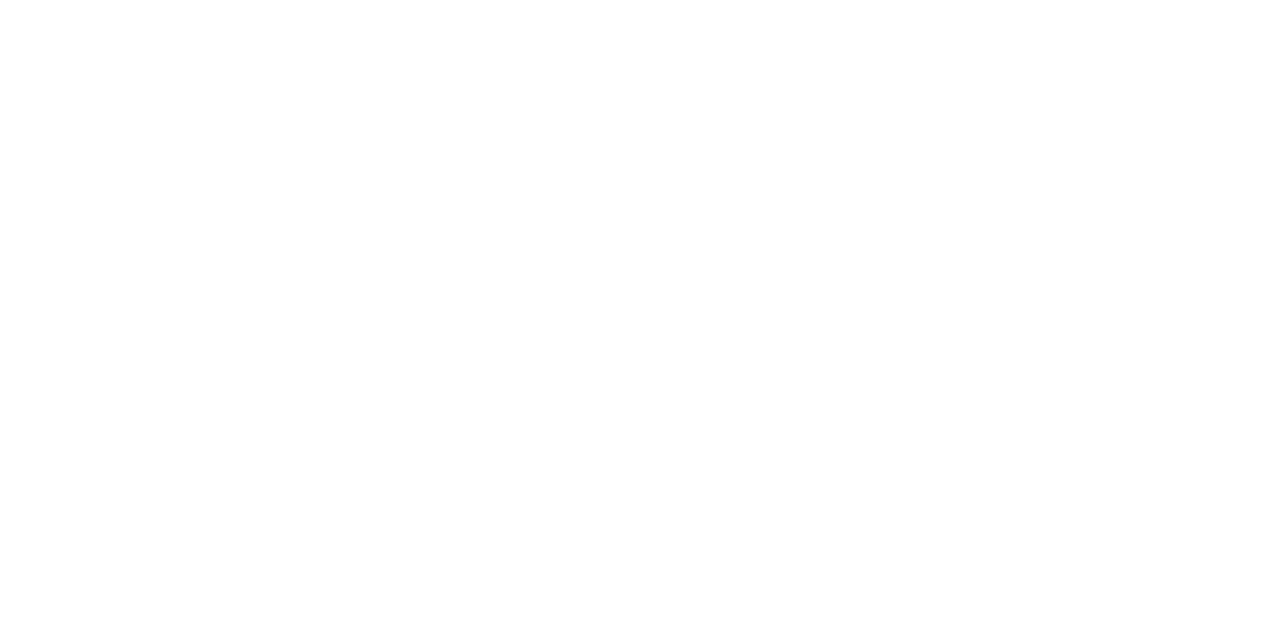
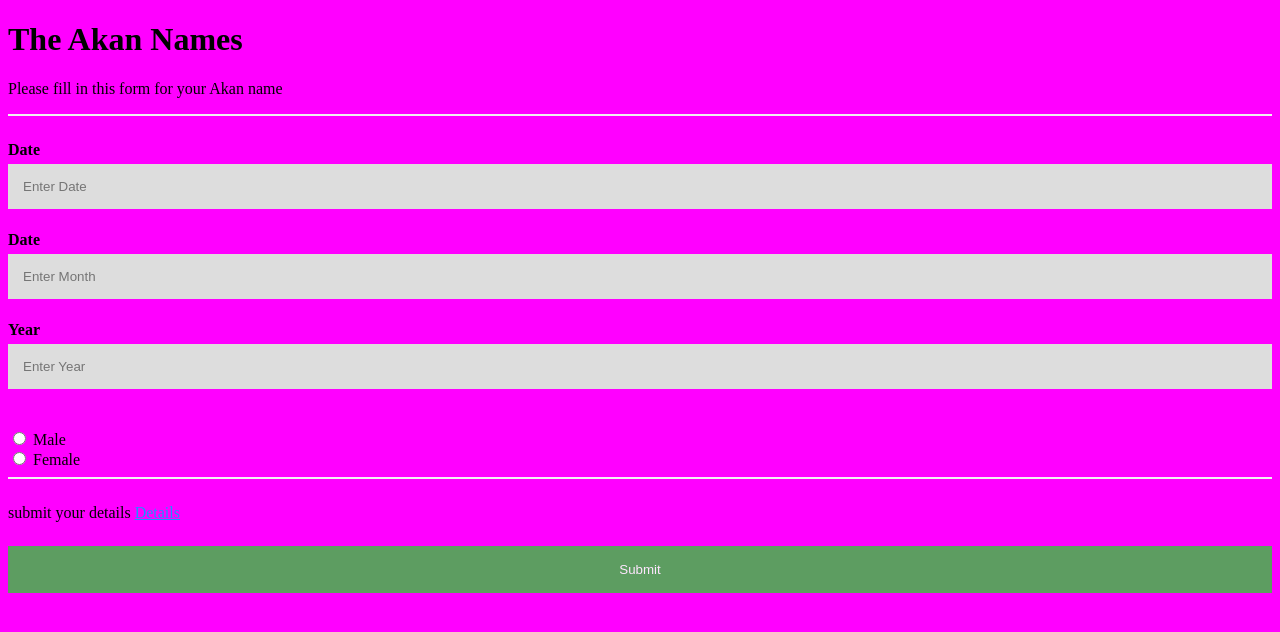
Before and after one commit to farzana583/Akan-names, a plain HTML site: page index.html in a window 1280 px wide. Drawn offline with Linux system fonts and the light colour scheme.

Commit message:
add stylinl

```diff
--- a/index.html
+++ b/index.html
@@ -4,8 +4,40 @@
     <meta charset="UTF-8">
     <meta name="viewport" content="width=device-width, initial-scale=1.0">
     <title>Document</title>
+    <link rel="stylesheet" href="style.css">
 </head>
 <body>
+    <h1>The Akan Names</h1>
+     <div class="container">
+     <p>Please fill in this form for your Akan name</p>
+     <hr>
+
+     <label for="date"><b>Date</b></label>
+      <input type="days" placeholder="Enter Date" name="date" id="date" required>
+
+      <label for="month"><b>Date</b></label>
+      <input type="months" placeholder="Enter Month" name="month" id="month" required>
+
+      <label for="year"><b>Year</b></label>
+      <input type="years" placeholder="Enter Year" name="year" id="year" required>
+       <br>
+       <br>
+
+      <!-- input for Radio butons -->
+       <form>
+           <input type="radio" id="male" name="gender" value="male" >
+           <label for="male">Male</label><br>
+
+           <input type="radio" id="female" name="gender" value="female">
+           <label for="female">Female</label><br>
+
+       </form>
+       <hr>
+
+       <p>submit your details <a href="#">Details</a></p>
+        <button type="submit" class="details">Submit</button>
+     </div>
+
 
 </body>
 </html>
--- a/style.css
+++ b/style.css
@@ -0,0 +1,40 @@
+*{
+    box-sizing: border-box;
+    background-color: fuchsia;
+}
+
+input[type=days], input[type=months], input[type=years] {
+    width: 100%;
+    padding: 15px;
+    margin: 5px 0 22px 0;
+    display: inline-block;
+    border: none;
+    background: #f1f1f1;
+  }
+
+  input[type=days], input[type=months], input[type=years] {
+      background-color: #ddd;
+      outline: none;
+
+  }
+
+  hr{
+      border: 1px solid #f1f1f1;
+      margin-bottom: 25px;
+  }
+  .details{
+    background-color: #4CAF50;
+    color: white;
+    padding: 16px 20px;
+    margin: 8px 0;
+    border: none;
+    cursor: pointer;
+    width: 100%;
+    opacity: 0.9;
+  }
+  .details:hover{
+      opacity: 1;
+  }
+ a{
+     color: dodgerblue;
+  }
```
Also changed, not shown: index.js (added, +13 -0 lines).
